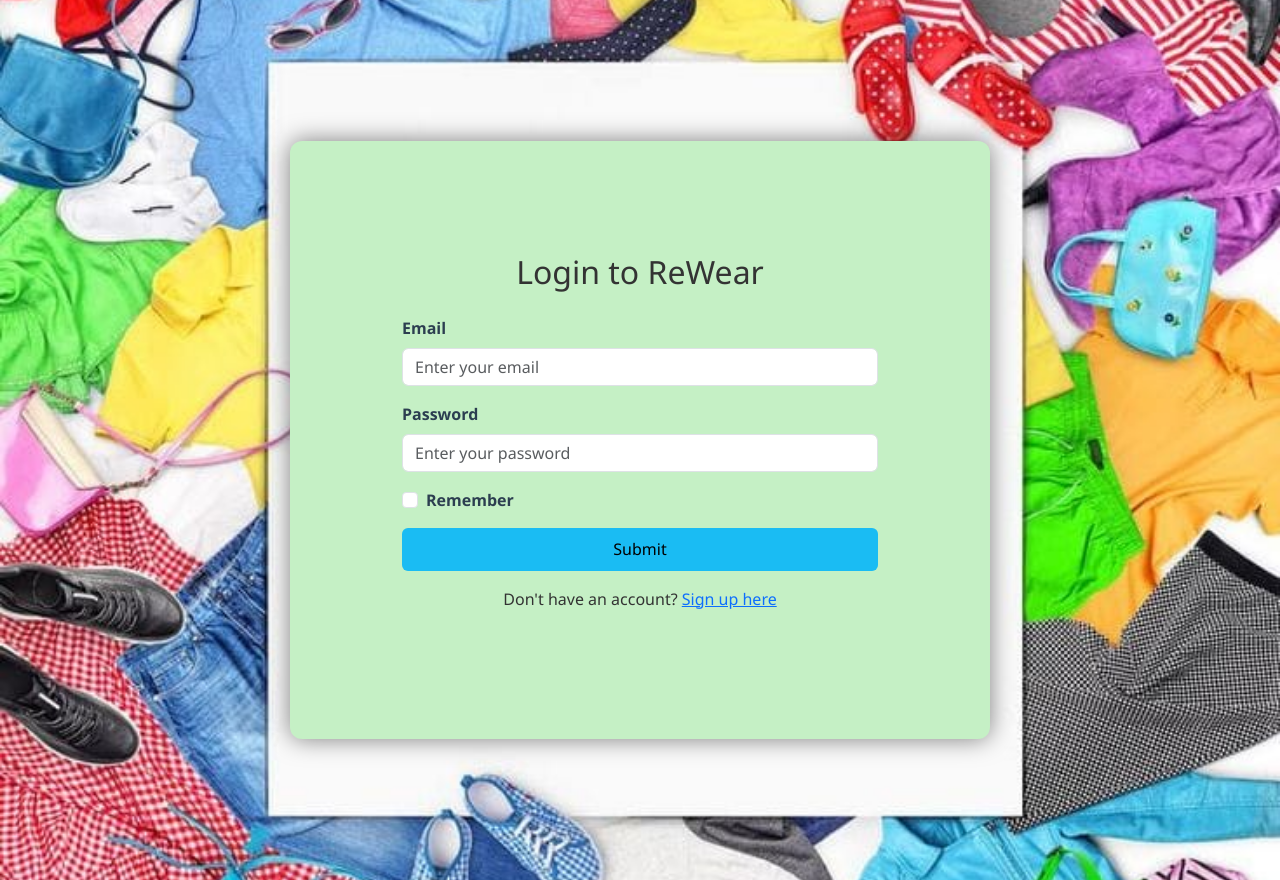
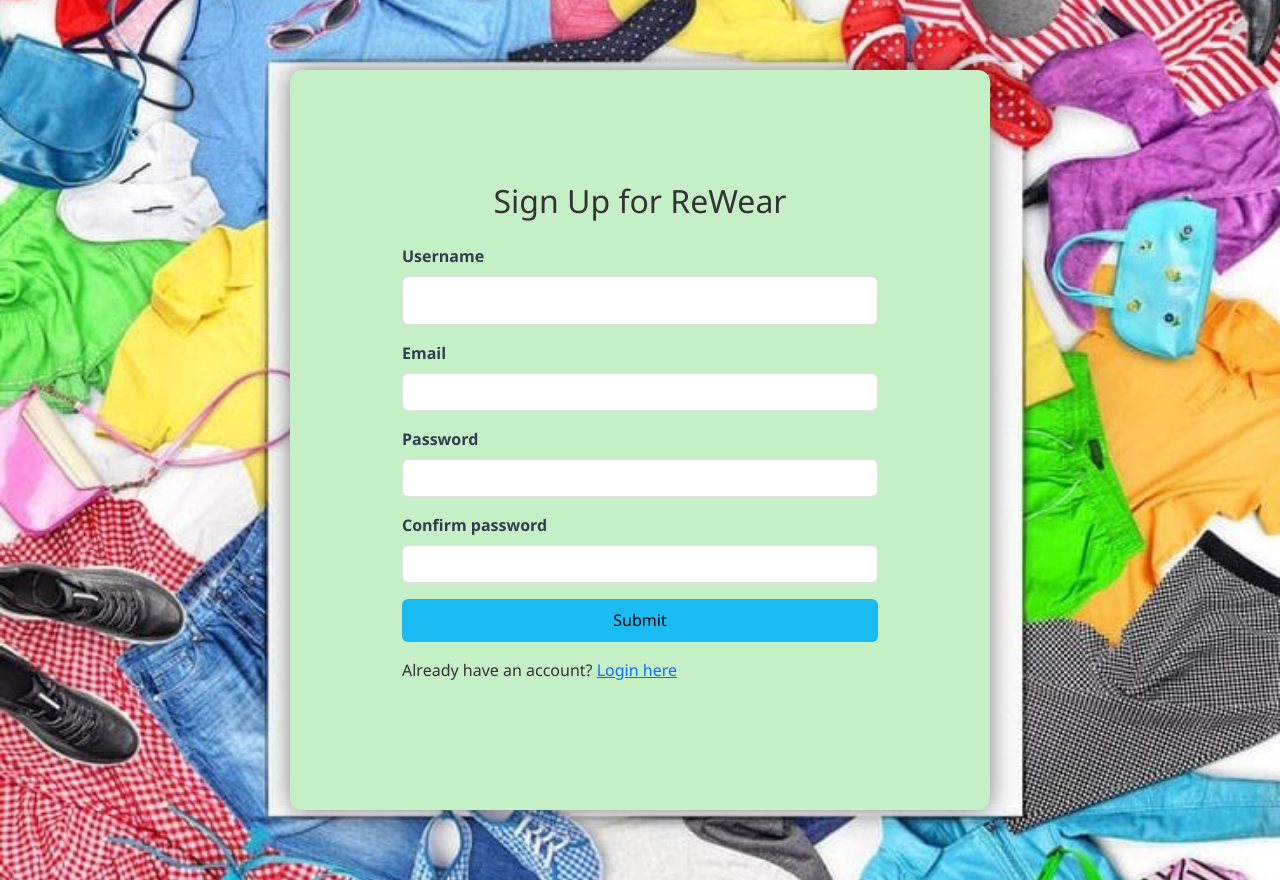
Before and after one commit to ManavAIML/Odoo-hackathon-2025, a Python web app: template templates/login.html in a window 1280 px wide. Run offline with Jinja, Linux system fonts and the light colour scheme; the template is opened without the code that fills it, so the values that code supplies are empty, except form fields; tables that the repository leaves empty hold one stand-in row (values such as "Sample post"); form fields are guessed from the names that the template uses.

Commit message:
Update login.html

```diff
--- a/templates/login.html
+++ b/templates/login.html
@@ -1,41 +1,34 @@
 {% extends "base.html" %}
 {% block content %}
 
-<h2 class="text-center mb-4">Login to ReWear</h2>
+<h2 class="text-center mb-4">Sign Up for ReWear</h2>
 
 <form method="POST" novalidate>
     {{ form.hidden_tag() }}
 
     <div class="mb-3">
+        {{ form.username.label(class="form-label") }}
+        {{ form.username(class="form-control") }}
+    </div>
+
+    <div class="mb-3">
         {{ form.email.label(class="form-label") }}
-        {{ form.email(class="form-control", placeholder="Enter your email") }}
-        {% if form.email.errors %}
-            <div class="text-danger small">
-                {{ form.email.errors[0] }}
-            </div>
-        {% endif %}
+        {{ form.email(class="form-control") }}
     </div>
 
     <div class="mb-3">
         {{ form.password.label(class="form-label") }}
-        {{ form.password(class="form-control", placeholder="Enter your password") }}
-        {% if form.password.errors %}
-            <div class="text-danger small">
-                {{ form.password.errors[0] }}
-            </div>
-        {% endif %}
+        {{ form.password(class="form-control") }}
     </div>
 
-    {% if form.remember %}
-    <div class="form-check mb-3">
-        {{ form.remember(class="form-check-input") }}
-        {{ form.remember.label(class="form-check-label") }}
+    <div class="mb-3">
+        {{ form.confirm_password.label(class="form-label") }}
+        {{ form.confirm_password(class="form-control") }}
     </div>
-    {% endif %}
 
     {{ form.submit(class="btn custom-btn w-100") }}
 </form>
 
-<p class="mt-3 text-center">Don't have an account? <a href="{{ url_for('signup') }}">Sign up here</a></p>
+<p class="mt-3">Already have an account? <a href="{{ url_for('login') }}">Login here</a></p>
 
 {% endblock %}
```
